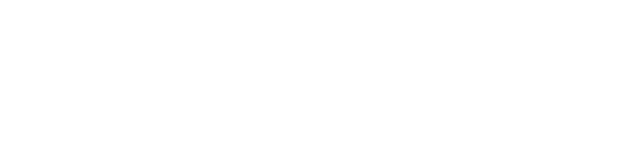
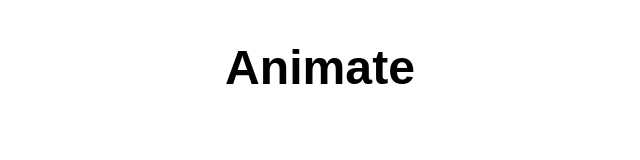
Before and after one commit to ernestomontellano-ucb/animaciones, a website: page index.html in a window 1280 px wide. Shown: the whole page, without its empty margins (320-960 px from the left). Drawn offline with nearby package versions, Linux system fonts and the light colour scheme.

Commit message:
Ejemplo de animación con animate.css

```diff
--- a/index.html
+++ b/index.html
@@ -3,10 +3,18 @@
 <head>
     <meta charset="UTF-8">
     <meta name="viewport" content="width=device-width, initial-scale=1.0">
-    <title>Document</title>
+    <title>Animación con Animate.css</title>
     <link rel="stylesheet" href="node_modules/animate.css/animate.min.css">
+    <style>
+        h2{
+            text-align: center;
+            font-family:sans-serif;
+            font-size: 3em;
+            animation:heartBeat 3s infinite;
+        }
+    </style>
 </head>
 <body>
-
+    <h2>Animate</h2>
 </body>
 </html>
```
